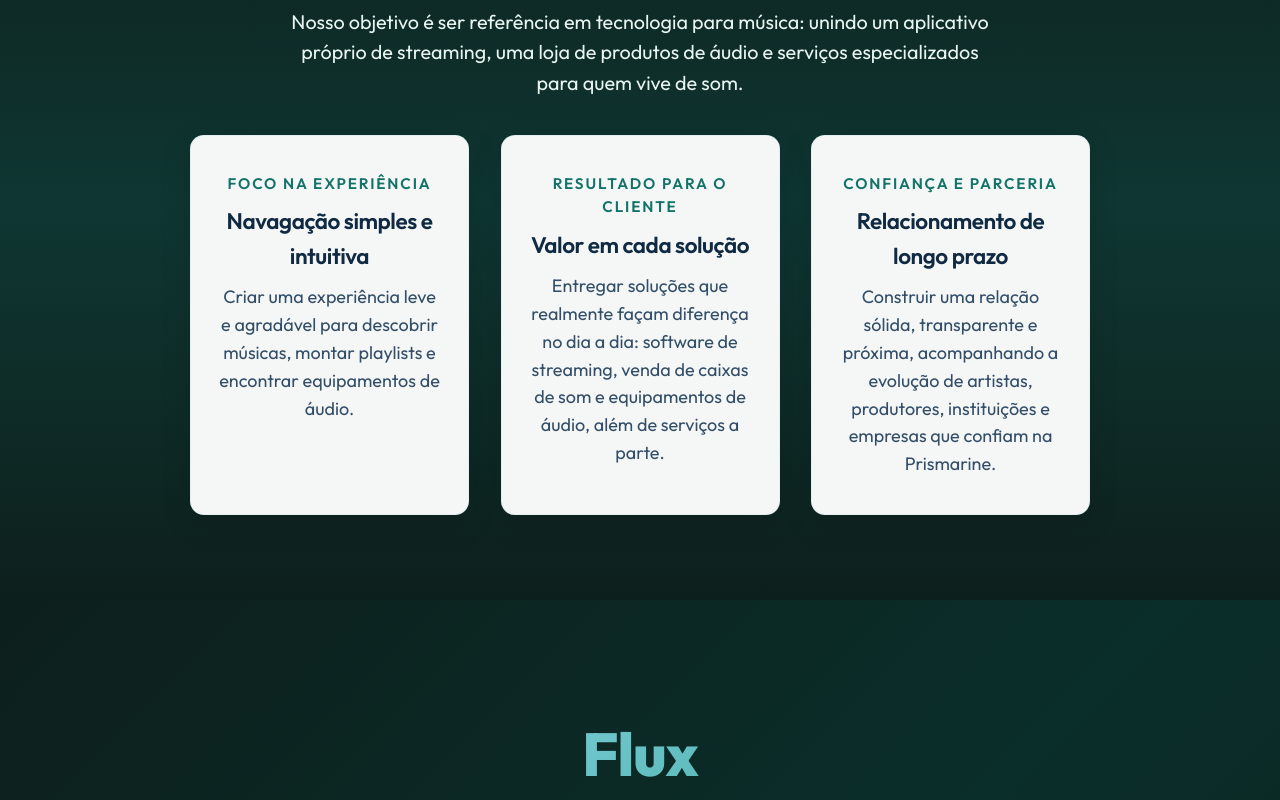
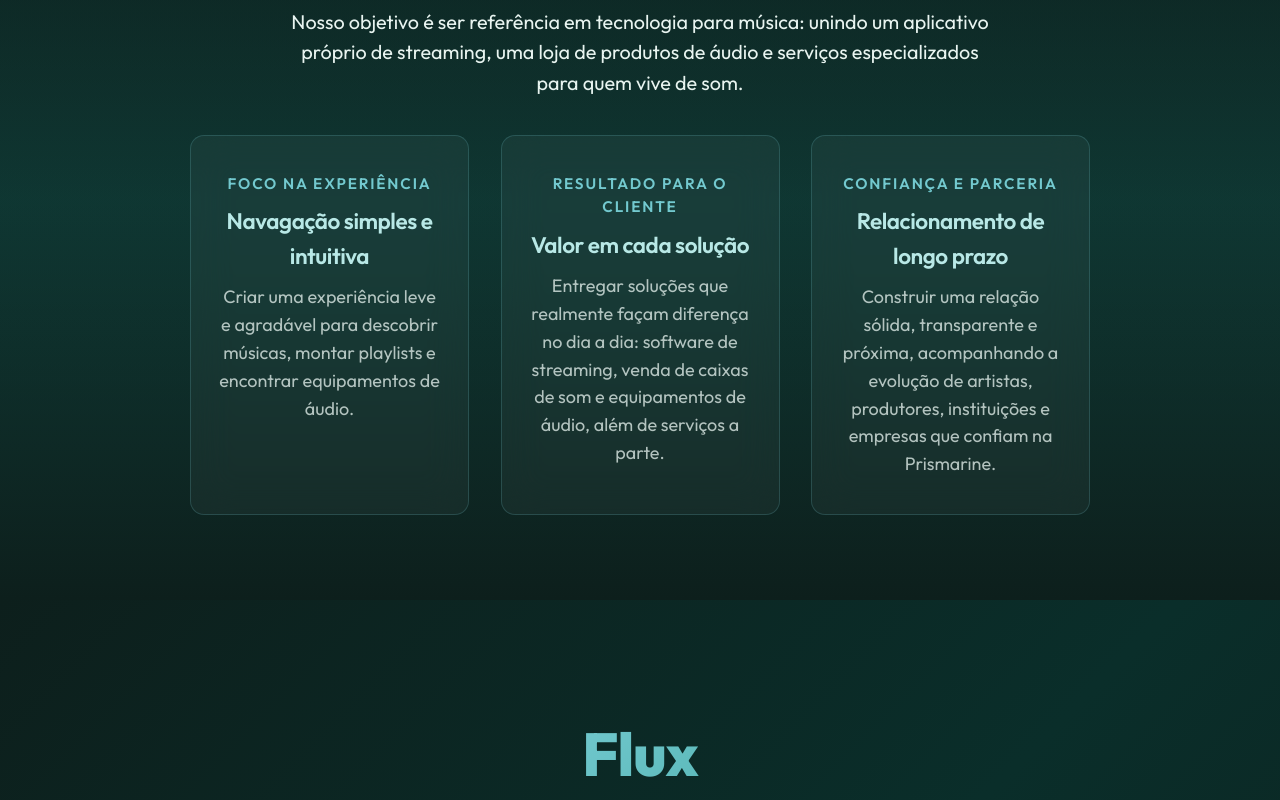
Before and after one commit to PramioIFC/Prismarine, a React (Vite) app: page / in a window 1280 px wide. Shown: the part 1080-1880 px from the top of the page. Built offline with nearby package versions, Linux system fonts and the light colour scheme.

Commit message:
Update index.css

```diff
--- a/src/index.css
+++ b/src/index.css
@@ -337,14 +337,47 @@ h1, h2, h3, h4, h5, h6 {
 }
 
 .servico-card {
-  background: rgba(173, 214, 203, 0.96);
+  background: var(--prismarine-card);
   border-radius: var(--radius-md);
   padding: 2rem 1.5rem;
   text-align: center;
-  box-shadow: var(--shadow-card);
-  border: 1px solid rgba(115, 201, 207, 0.15);
-
-/* ===== SEÇÃO FLUX (PRODUTO) ===== */
+  border: 1px solid var(--prismarine-border);
+  backdrop-filter: blur(20px);
+  -webkit-backdrop-filter: blur(20px);
+  transition: transform var(--transition-smooth), box-shadow var(--transition-smooth), border-color var(--transition-fast);
+  cursor: pointer;
+  position: relative;
+  overflow: hidden;
+}
+
+.servico-card::before {
+  content: '';
+  position: absolute;
+  top: 0;
+  left: 0;
+  right: 0;
+  bottom: 0;
+  background: linear-gradient(135deg,
+    rgba(115, 201, 207, 0.08) 0%,
+    rgba(45, 155, 143, 0.08) 100%);
+  opacity: 0;
+  transition: opacity var(--transition-smooth);
+  pointer-events: none;
+  z-index: 1;
+}
+
+.servico-card::after {
+  content: '';
+  position: absolute;
+  inset: 0;
+  border-radius: var(--radius-md);
+  opacity: 0;
+  transition: opacity var(--transition-smooth);
+  pointer-events: none;
+  box-shadow: inset 0 0 30px rgba(115, 201, 207, 0.15),
+              0 0 40px rgba(45, 155, 143, 0.1);
+  z-index: 2;
+}
 .produto {
   background: linear-gradient(180deg, rgba(11,34,31,0.95) 0%, rgba(18,115,105,0.04) 50%, rgba(11,34,31,0.98) 100%);
   display: flex;
@@ -408,234 +441,23 @@ h1, h2, h3, h4, h5, h6 {
 .flux-cta:hover { transform: translateY(-3px); box-shadow: var(--shadow-card-hover); }
 
 /* ===== SEÇÃO CONTATO ===== */
-.contato {
-  background: linear-gradient(180deg, var(--prismarine-bg) 0%, rgba(18, 115, 105, 0.08) 50%, var(--prismarine-bg) 100%);
-  display: flex;
-  flex-direction: column;
-  align-items: center;
-  justify-content: center;
-  padding: 5rem clamp(1rem, 4vw, 2rem);
-}
-
-.contato-wrapper {
-  display: grid;
-  grid-template-columns: 1fr 1fr;
-  gap: 4rem;
-  width: 100%;
-  max-width: 1300px;
-  align-items: flex-start;
-}
-
-.contato-left {
-  display: flex;
-  flex-direction: column;
-  gap: 1.5rem;
-  padding-top: 0.5rem;
-}
-
-.contato-left h2 {
-  margin: 0;
-  color: var(--prismarine-accent);
-  text-shadow: 0 2px 16px rgba(115, 201, 207, 0.3);
-  font-weight: 800;
-  font-size: clamp(2.2rem, 5vw, 3.2rem);
-  line-height: 1.2;
-  letter-spacing: -0.02em;
-}
-
-.contato-intro {
-  color: var(--text-muted);
-  font-size: clamp(1.05rem, 2vw, 1.15rem);
-  line-height: 1.8;
-  margin: 0;
-  font-weight: 400;
-}
-
-.contato-right {
-  width: 100%;
-  display: flex;
-  justify-content: center;
-}
-
-/* Card do formulário */
-.contato-card {
-  background: linear-gradient(135deg, rgba(173, 214, 203, 0.98) 0%, rgba(157, 207, 201, 0.95) 100%);
-  border-radius: var(--radius-lg);
-  padding: 2.8rem;
-  box-shadow: 0 16px 48px rgba(10, 46, 42, 0.2);
-  border: 1px solid rgba(115, 201, 207, 0.25);
-  width: 100%;
-  max-width: 520px;
-  transition: all var(--transition-smooth);
-  backdrop-filter: blur(10px);
-}
-
-.contato-card:hover {
-  transform: translateY(-12px);
-  box-shadow: 0 24px 64px rgba(115, 201, 207, 0.15);
-  border-color: rgba(115, 201, 207, 0.4);
-}
-
-/* Form Groups */
-.form-group {
-  display: flex;
-  flex-direction: column;
-  margin-bottom: 2rem;
-}
-
-.form-group:last-of-type {
-  margin-bottom: 2.2rem;
-}
-
-.form-group label {
-  color: var(--text-dark-muted);
-  font-weight: 700;
-  margin-bottom: 0.7rem;
-  font-size: 0.95rem;
-  font-family: "Outfit", "Montserrat", sans-serif;
-  text-transform: capitalize;
-  letter-spacing: 0.4px;
-}
-
-.form-group input,
-.form-group textarea {
-  padding: 1rem 1.2rem;
-  border: 2px solid rgba(16, 42, 67, 0.15);
-  border-radius: var(--radius-md);
-  font-family: "Outfit", "Montserrat", sans-serif;
-  font-size: 0.95rem;
-  color: var(--text-dark);
-  background: rgba(255, 255, 255, 0.95);
-  transition: all var(--transition-fast);
-  resize: none;
-  line-height: 1.6;
-}
-
-.form-group textarea {
-  min-height: 140px;
-  font-size: 0.95rem;
-}
-
-.form-group input::placeholder,
-.form-group textarea::placeholder {
-  color: rgba(51, 78, 104, 0.65);
-  font-style: italic;
-  font-weight: 400;
-}
-
-.form-group input:focus,
-.form-group textarea:focus {
-  outline: none;
-  border-color: var(--prismarine-accent);
-  box-shadow: inset 0 0 0 1px rgba(115, 201, 207, 0.4), 0 0 0 3px rgba(115, 201, 207, 0.15);
-  background: rgba(255, 255, 255, 0.99);
-}
-
-/* Botão */
-.contato-button {
-  width: 100%;
-  padding: 1.1rem 1.8rem;
-  background: linear-gradient(135deg, var(--prismarine-accent) 0%, #5db5ba 100%);
-  color: #062524;
-  border: none;
-  border-radius: var(--radius-md);
-  font-weight: 800;
-  font-size: 0.95rem;
-  font-family: "Outfit", "Montserrat", sans-serif;
-  cursor: pointer;
-  transition: all var(--transition-smooth);
-  letter-spacing: 0.6px;
-  text-transform: uppercase;
-  box-shadow: 0 8px 20px rgba(115, 201, 207, 0.25);
-}
-
-.contato-button:hover {
-  transform: translateY(-4px);
-  box-shadow: 0 14px 32px rgba(115, 201, 207, 0.35);
-}
-
-.contato-button:active {
-  transform: translateY(-2px);
-}
-
-/* Mensagem de Sucesso */
-.contato-success-card {
-  background: linear-gradient(135deg, rgba(173, 214, 203, 0.98) 0%, rgba(157, 207, 201, 0.95) 100%);
-  border-radius: var(--radius-lg);
-  padding: 3rem 2.8rem;
-  box-shadow: 0 16px 48px rgba(10, 46, 42, 0.2);
-  border: 1px solid rgba(115, 201, 207, 0.25);
-  width: 100%;
-  max-width: 520px;
-  text-align: center;
-  animation: slideUp 0.5s cubic-bezier(0.34, 1.26, 0.64, 1);
-  display: flex;
-  flex-direction: column;
-  align-items: center;
-  gap: 1.5rem;
-}
-
-.success-icon {
-  width: 5rem;
-  height: 5rem;
-  background: linear-gradient(135deg, var(--prismarine-accent) 0%, #5db5ba 100%);
-  border-radius: 50%;
-  display: flex;
-  align-items: center;
-  justify-content: center;
-  font-size: 2.4rem;
-  color: #062524;
-  font-weight: bold;
-  animation: popIn 0.6s cubic-bezier(0.34, 1.56, 0.64, 1);
-  box-shadow: 0 12px 32px rgba(115, 201, 207, 0.3);
-}
-
-.contato-success-card h3 {
-  color: var(--text-dark);
-  font-size: 1.5rem;
-  margin: 0;
-  font-weight: 800;
-  letter-spacing: -0.02em;
-}
-
-.contato-success-card p {
-  color: var(--text-dark-muted);
-  font-size: 1.05rem;
-  margin: 0;
-  line-height: 1.7;
-  font-weight: 500;
-}
-
-@keyframes slideUp {
-  from {
-    opacity: 0;
-    transform: translateY(20px);
-  }
-  to {
-    opacity: 1;
-    transform: translateY(0);
-  }
-}
-
-@keyframes popIn {
-  from {
-    opacity: 0;
-    transform: scale(0);
-  }
-  to {
-    opacity: 1;
-    transform: scale(1);
-  }
-}
-
-  transition: transform var(--transition-smooth), box-shadow var(--transition-smooth), border-color var(--transition-fast);
-  cursor: pointer;
-}
+.contato { background: linear-gradient(180deg, var(--prismarine-bg) 0%, rgba(10,46,42,0.96) 100%); padding: 3rem clamp(1rem,4vw,2rem); }
+.contato h2 { color: var(--prismarine-accent); margin-bottom: 0.5rem; }
+.contato-intro { color: var(--text-muted); max-width: 800px; margin: 0 auto 1rem; }
+.contato a { color: var(--prismarine-accent); text-decoration: none; font-weight: 600; }
 
 .servico-card:hover {
   transform: translateY(-8px);
-  box-shadow: var(--shadow-card-hover);
-  border-color: rgba(115, 201, 207, 0.35);
+  box-shadow: 0 20px 60px rgba(115, 201, 207, 0.2);
+  border-color: var(--prismarine-accent);
+}
+
+.servico-card:hover::before {
+  opacity: 1;
+}
+
+.servico-card:hover::after {
+  opacity: 1;
 }
 
 .servico-icon {
@@ -651,23 +473,27 @@ h1, h2, h3, h4, h5, h6 {
   width: 100%;
   height: 100%;
   object-fit: contain;
-  filter: brightness(0) saturate(0%);
+  filter: brightness(0) saturate(0%) invert(0.8) sepia(0.6) saturate(1.5) hue-rotate(160deg);
 }
 
 .servico-card h3 {
   font-size: clamp(1.1rem, 2vw, 1.35rem);
-  color: var(--text-dark);
+  color: var(--prismarine-pale);
   margin-bottom: 0.5rem;
   font-weight: 600;
   font-family: "Outfit", "Montserrat", sans-serif;
+  position: relative;
+  z-index: 3;
 }
 
 .servico-card p {
   font-size: 1.05rem;
-  color: var(--text-dark-muted);
+  color: var(--text-muted);
   line-height: 1.55;
   margin: 0;
   font-family: "Outfit", "Montserrat", sans-serif;
+  position: relative;
+  z-index: 3;
 }
 
 /* ===== SEÇÃO OBJETIVOS ===== */
@@ -693,30 +519,80 @@ h1, h2, h3, h4, h5, h6 {
 }
 
 .objetivo-card {
-  background: rgba(255, 255, 255, 0.96);
-  border: 1px solid rgba(115, 201, 207, 0.15);
-  transition: transform var(--transition-smooth), box-shadow var(--transition-smooth);
+  background: var(--prismarine-card);
+  border: 1px solid var(--prismarine-border);
+  backdrop-filter: blur(20px);
+  -webkit-backdrop-filter: blur(20px);
+  transition: transform var(--transition-smooth), box-shadow var(--transition-smooth), border-color var(--transition-fast);
+  position: relative;
+  overflow: hidden;
+  padding: 2rem 1.5rem;
+  border-radius: var(--radius-md);
+}
+
+.objetivo-card::before {
+  content: '';
+  position: absolute;
+  top: 0;
+  left: 0;
+  right: 0;
+  bottom: 0;
+  background: linear-gradient(135deg,
+    rgba(115, 201, 207, 0.08) 0%,
+    rgba(45, 155, 143, 0.08) 100%);
+  opacity: 0;
+  transition: opacity var(--transition-smooth);
+  pointer-events: none;
+  z-index: 1;
+}
+
+.objetivo-card::after {
+  content: '';
+  position: absolute;
+  inset: 0;
+  border-radius: var(--radius-md);
+  opacity: 0;
+  transition: opacity var(--transition-smooth);
+  pointer-events: none;
+  box-shadow: inset 0 0 30px rgba(115, 201, 207, 0.15),
+              0 0 40px rgba(45, 155, 143, 0.1);
+  z-index: 2;
 }
 
 .objetivo-card:hover {
-  transform: translateY(-6px);
-  box-shadow: var(--shadow-card-hover);
+  transform: translateY(-8px);
+  box-shadow: 0 20px 60px rgba(115, 201, 207, 0.2);
+  border-color: var(--prismarine-accent);
+}
+
+.objetivo-card:hover::before {
+  opacity: 1;
+}
+
+.objetivo-card:hover::after {
+  opacity: 1;
 }
 
 .objetivo-etiqueta {
-  color: var(--prismarine-mid);
+  color: var(--prismarine-accent);
   font-weight: 600;
   margin-bottom: 0.5rem;
+  position: relative;
+  z-index: 3;
 }
 
 .objetivo-card h3 {
-  color: var(--text-dark);
+  color: var(--prismarine-pale);
   font-family: "Outfit", "Montserrat", sans-serif;
+  position: relative;
+  z-index: 3;
 }
 
 .objetivo-card p {
-  color: var(--text-dark-muted);
+  color: var(--text-muted);
   font-family: "Outfit", "Montserrat", sans-serif;
+  position: relative;
+  z-index: 3;
 }
 
 .objetivos-intro,
@@ -729,20 +605,81 @@ h1, h2, h3, h4, h5, h6 {
   background: linear-gradient(180deg, var(--prismarine-bg) 0%, rgba(10, 46, 42, 0.98) 100%);
 }
 
+.sobre-destaque-card {
+  background: var(--prismarine-card);
+  border: 1px solid var(--prismarine-border);
+  backdrop-filter: blur(20px);
+  -webkit-backdrop-filter: blur(20px);
+  transition: transform var(--transition-smooth), box-shadow var(--transition-smooth), border-color var(--transition-fast);
+  position: relative;
+  overflow: hidden;
+  padding: 2rem 1.5rem;
+  border-radius: var(--radius-md);
+}
+
+.sobre-destaque-card::before {
+  content: '';
+  position: absolute;
+  top: 0;
+  left: 0;
+  right: 0;
+  bottom: 0;
+  background: linear-gradient(135deg,
+    rgba(115, 201, 207, 0.08) 0%,
+    rgba(45, 155, 143, 0.08) 100%);
+  opacity: 0;
+  transition: opacity var(--transition-smooth);
+  pointer-events: none;
+  z-index: 1;
+}
+
+.sobre-destaque-card::after {
+  content: '';
+  position: absolute;
+  inset: 0;
+  border-radius: var(--radius-md);
+  opacity: 0;
+  transition: opacity var(--transition-smooth);
+  pointer-events: none;
+  box-shadow: inset 0 0 30px rgba(115, 201, 207, 0.15),
+              0 0 40px rgba(45, 155, 143, 0.1);
+  z-index: 2;
+}
+
+.sobre-destaque-card:hover {
+  transform: translateY(-8px);
+  box-shadow: 0 20px 60px rgba(115, 201, 207, 0.2);
+  border-color: var(--prismarine-accent);
+}
+
+.sobre-destaque-card:hover::before {
+  opacity: 1;
+}
+
+.sobre-destaque-card:hover::after {
+  opacity: 1;
+}
+
 .sobre-destaque-etiqueta {
-  color: var(--prismarine-mid);
+  color: var(--prismarine-accent);
   font-weight: 600;
   margin-bottom: 0.5rem;
+  position: relative;
+  z-index: 3;
 }
 
 .sobre-destaque-card h3 {
-  color: var(--text-dark);
+  color: var(--prismarine-pale);
   font-family: "Outfit", "Montserrat", sans-serif;
+  position: relative;
+  z-index: 3;
 }
 
 .sobre-destaque-card p {
-  color: var(--text-dark-muted);
+  color: var(--text-muted);
   font-family: "Outfit", "Montserrat", sans-serif;
+  position: relative;
+  z-index: 3;
 }
 
 .sobre-intro,
@@ -1091,11 +1028,6 @@ h1, h2, h3, h4, h5, h6 {
     margin-top: var(--header-height-tablet);
   }
 
-  .contato-wrapper {
-    grid-template-columns: 1fr;
-    gap: 2rem;
-  }
-
   .objetivos-content {
     padding: 0 1rem;
     text-align: center;
@@ -1421,70 +1353,6 @@ h1, h2, h3, h4, h5, h6 {
   .servicos-intro {
     font-size: 1rem;
   }
-
-  .contato-wrapper {
-    grid-template-columns: 1fr;
-    gap: 2.5rem;
-  }
-
-  .contato-left h2 {
-    font-size: 2rem;
-  }
-
-  .contato-left p {
-    font-size: 1rem;
-  }
-
-  .contato-card {
-    padding: 2rem 1.8rem;
-  }
-
-  .form-group {
-    margin-bottom: 1.6rem;
-  }
-
-  .form-group:last-of-type {
-    margin-bottom: 1.8rem;
-  }
-
-  .form-group label {
-    font-size: 0.9rem;
-    margin-bottom: 0.5rem;
-  }
-
-  .form-group input,
-  .form-group textarea {
-    font-size: 0.9rem;
-    padding: 0.8rem 1rem;
-  }
-
-  .form-group textarea {
-    min-height: 120px;
-  }
-
-  .contato-button {
-    padding: 0.95rem 1.5rem;
-    font-size: 0.9rem;
-  }
-
-  .contato-success-card {
-    padding: 2rem 1.8rem;
-  }
-
-  .success-icon {
-    width: 4rem;
-    height: 4rem;
-    font-size: 2rem;
-  }
-
-  .contato-success-card h3 {
-    font-size: 1.3rem;
-  }
-
-  .contato-success-card p {
-    font-size: 0.95rem;
-  }
-
   .app {
     margin-top: var(--header-height-mobile-small);
   }
```
